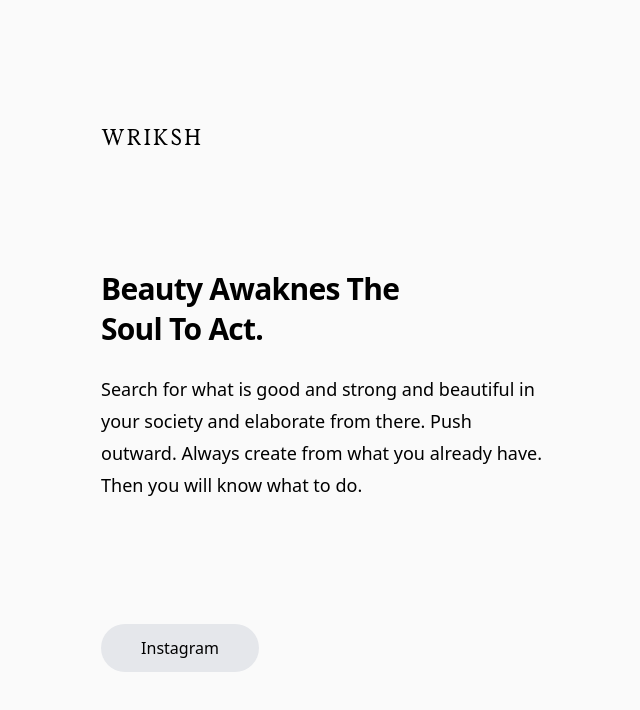
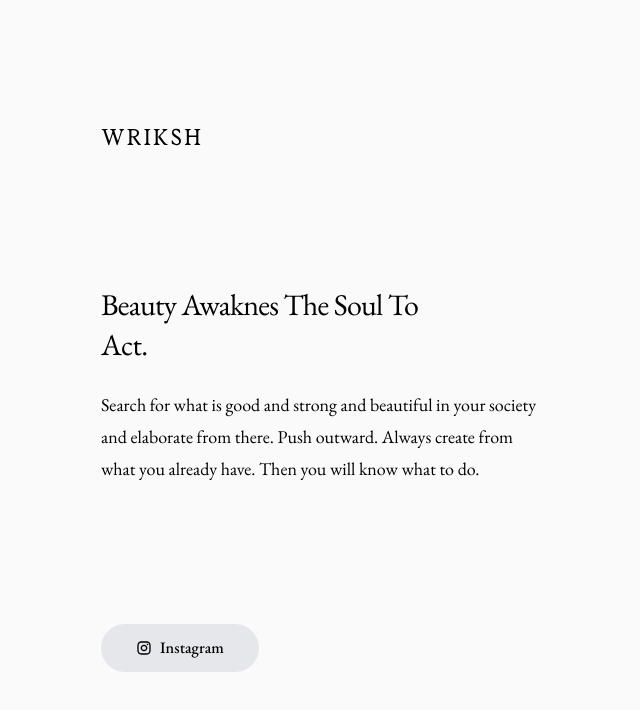
Before and after one commit to rajatwaghare/WRIKSH, a Next.js app: page / in a window 1280 px wide. Shown: the top 710 px of the page, without its empty margins (219-859 px from the left). Built offline with nearby package versions, Linux system fonts and the light colour scheme.

Commit message:
fix EB Garamond font application

```diff
--- a/app/page.js
+++ b/app/page.js
@@ -1,16 +1,21 @@
 import Image from "next/image";
+import { RiInstagramLine } from "react-icons/ri";
+
 
 export default function Home() {
   return (
-    <div className="flex flex-col flex-1 items-center justify-center bg-zinc-50 font-sans">
+    <div className="flex flex-col flex-1 items-center justify-center bg-zinc-50">
       <main className="flex flex-1 w-full max-w-3xl flex-col items-center justify-between py-32 px-16 sm:items-start">
         <Image alt="WRIKSH Font" src="/logo-black.svg" width={100} height={20} priority />
         <div className="flex flex-col items-center gap-6 text-center sm:items-start sm:text-left">
-          <h1 className="max-w-xs text-3xl font-semibold leading-10 tracking-tight text-black">Beauty Awaknes The Soul To Act.</h1>
+          <h1 className="max-w-xs text-3xl leading-10 tracking-tight text-black">Beauty Awaknes The Soul To Act.</h1>
           <p className="max-w-md text-lg leading-8">Search for what is good and strong and beautiful in your society and elaborate from there. Push outward. Always create from what you already have. Then you will know what to do.</p>
         </div>
         <div className="flex flex-col gap-4 text-base font-medium sm:flex-row">
-          <a className="flex h-12 w-full items-center justify-center gap-2 rounded-full bg-gray-200 px-5 transition-colors md:w-[158px]" href="https://www.instagram.com/wriksh.beauty/" target="_blank" rel="noopener noreferrer">Instagram</a>
+          <a className="flex h-12 w-full items-center justify-center gap-2 rounded-full bg-gray-200 px-5 transition-colors md:w-[158px]" href="https://www.instagram.com/wriksh.beauty/" target="_blank" rel="noopener noreferrer">
+            <RiInstagramLine />
+            Instagram
+          </a>
         </div>
       </main>
     </div>
--- a/package.json
+++ b/package.json
@@ -11,7 +11,8 @@
   "dependencies": {
     "next": "16.2.0",
     "react": "19.2.4",
-    "react-dom": "19.2.4"
+    "react-dom": "19.2.4",
+    "react-icons": "^5.6.0"
   },
   "devDependencies": {
     "@tailwindcss/postcss": "^4",
```
Also changed, not shown: 1 other file (tests, documents, lock files or other folders).
